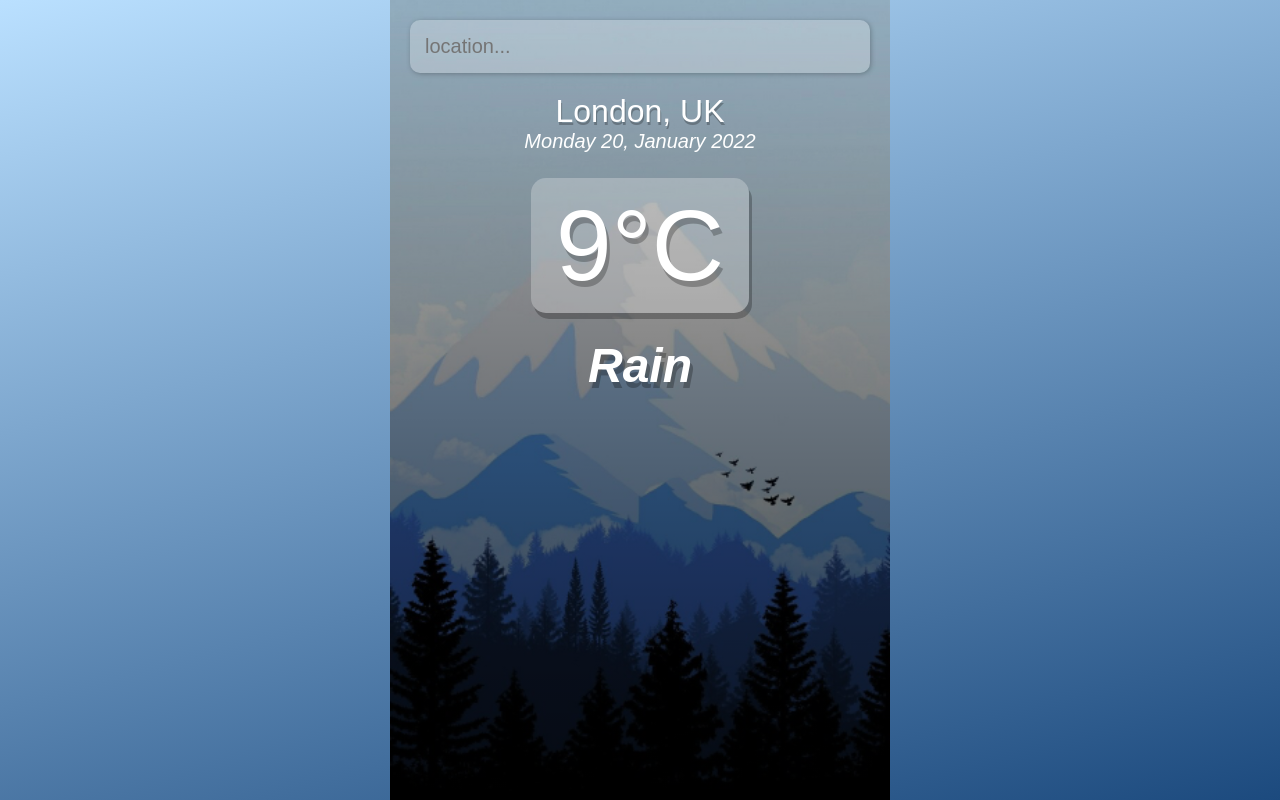
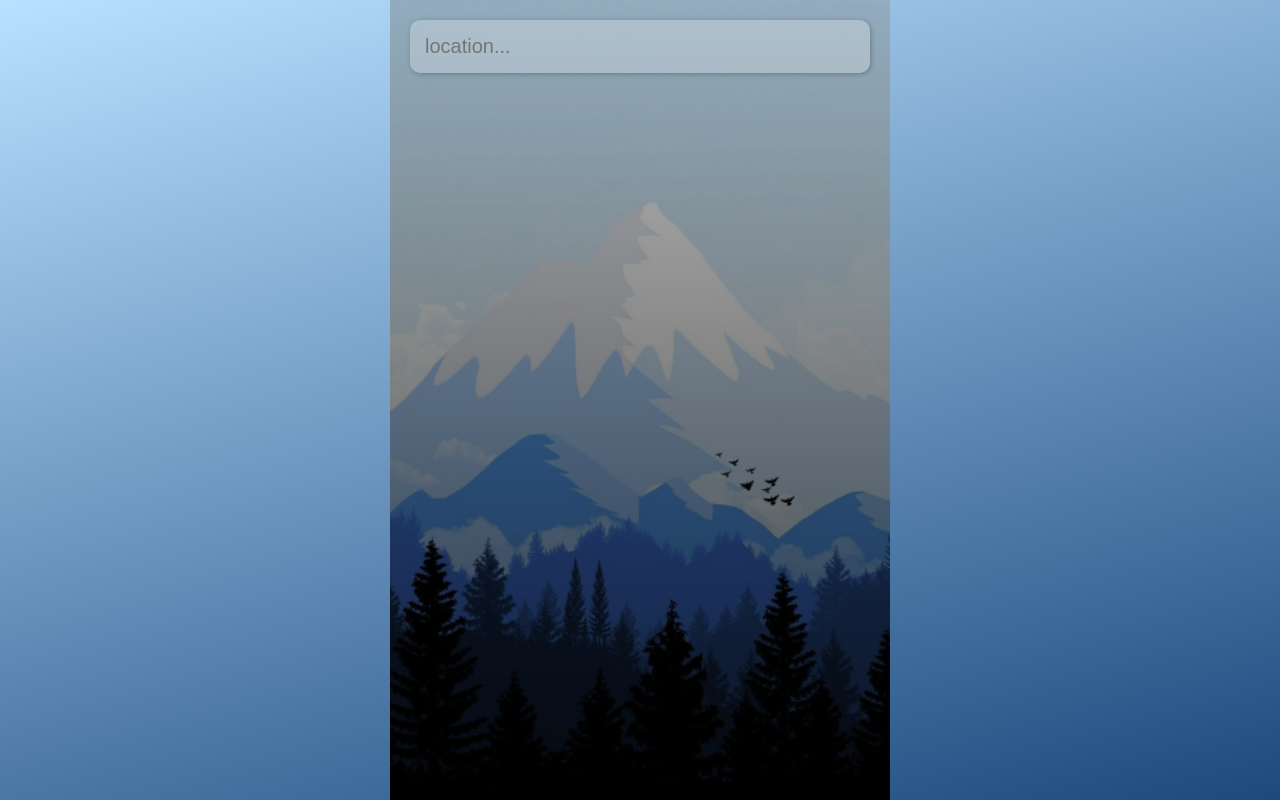
Before and after one commit to vk4s/vue-weather, a Vue app: page / in a window 1280 px wide. Built offline with nearby package versions, Linux system fonts and the light colour scheme.

Commit message:
Add weather display logic

```diff
--- a/src/App.vue
+++ b/src/App.vue
@@ -1,18 +1,30 @@
 <template>
     <main>
         <div class="search-box">
-            <input type="text" id="search-bar" class="search-bar" placeholder="location..." />
+            <input
+                type="text"
+                id="search-bar"
+                class="search-bar"
+                placeholder="location..."
+                v-model="query"
+                v-on:keypress="fetchWeather"
+            />
+
+            <!--
+                v-model binds input to data in vue
+            {{ query }}
+            -->
         </div>
 
-        <div class="weather-wrap">
+        <div class="weather-wrap" v-if="typeof weather.main != 'undefined'">
             <div class="location-box">
-                <div class="location">London, UK</div>
-                <div class="date">Monday 20, January 2022</div>
+                <div class="location">{{ weather.name }}, {{ weather.sys.country }}</div>
+                <div class="date">{{ date }}</div>
             </div>
 
             <div class="weather-box">
-                <div class="temp">9&deg;C</div>
-                <div class="weather">Rain</div>
+                <div class="temp">{{ weather.main.temp }}&deg;C</div>
+                <div class="weather">{{ weather.weather[0].main }}</div>
             </div>
         </div>
     </main>
@@ -22,7 +34,27 @@
 export default {
     name: "app",
     data() {
-        return {};
+        return {
+            api_key: "a7a35ca5de329cc426dce4270df8461c",
+            api_base_url: "https://api.openweathermap.org/data/2.5",
+            query: "",
+            weather: {},
+            date: new Date().toDateString(),
+        };
+    },
+    methods: {
+        fetchWeather(e) {
+            if (e.key == "Enter") {
+                fetch(`${this.api_base_url}/weather?q=${this.query}&units=metric&APPID=${this.api_key}`)
+                    .then((res) => {
+                        return res.json();
+                    })
+                    .then(this.setResults);
+            }
+        },
+        setResults(results) {
+            this.weather = results;
+        },
     },
 };
 </script>
```
Also changed, not shown: 1 other file (tests, documents, lock files or other folders).
